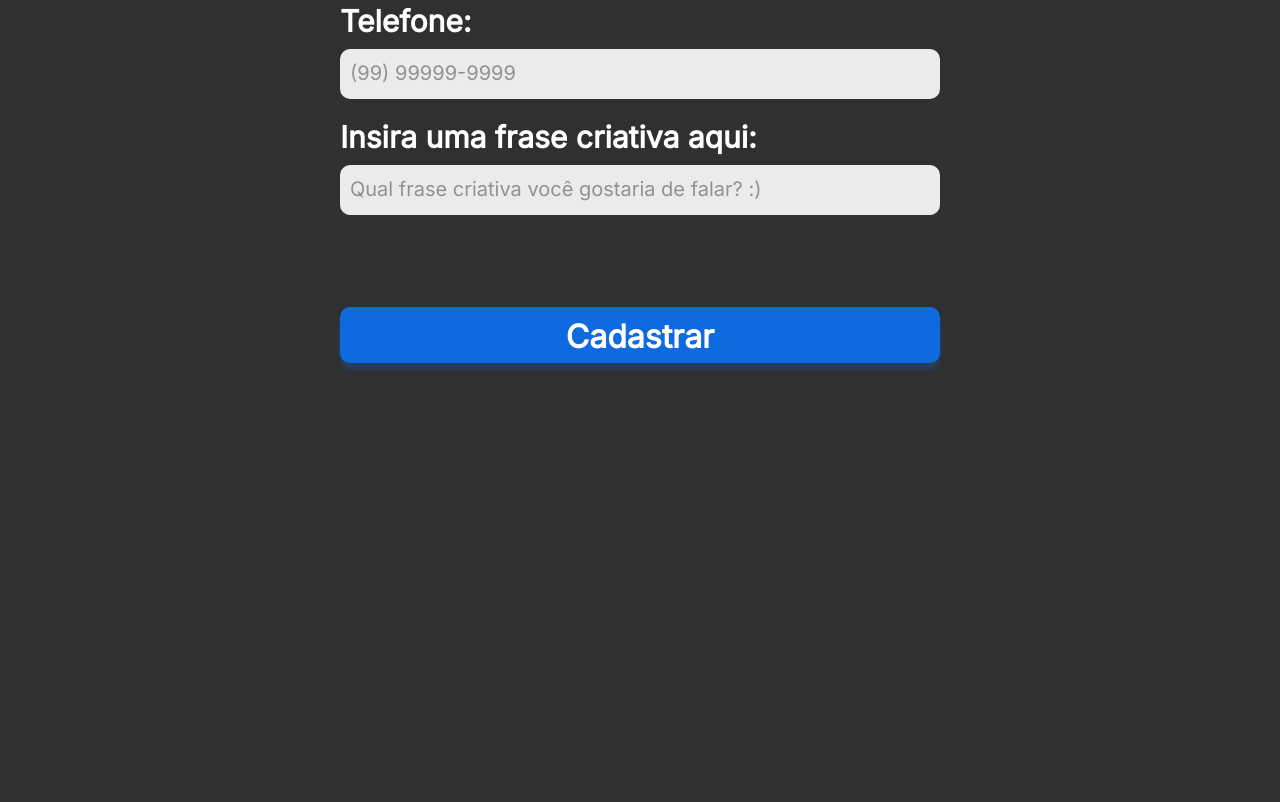
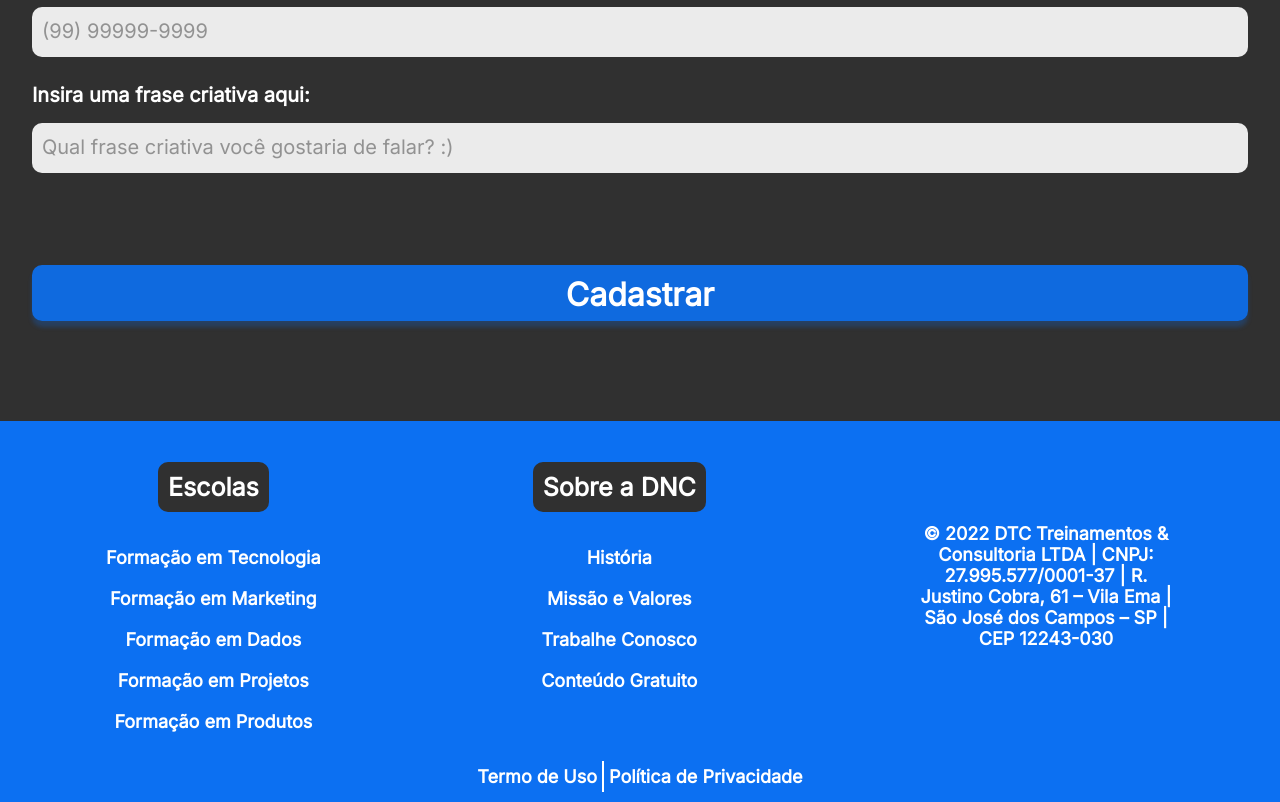
Before and after one commit to RaphaelMBarros/Bootcamp-dnc, a plain HTML site: page index.html in a window 1280 px wide. Shown: the part 1311-2113 px from the top of the page. Before the commit the page ends 1774 px from the top, so only its background shows below. Drawn offline with Linux system fonts and the light colour scheme.

Commit message:
Adicionando media query para mobile

```diff
--- a/estilo.css
+++ b/estilo.css
@@ -214,3 +214,153 @@
 
                 cursor: pointer;
             }
+
+            /* Footer */
+
+          footer {
+            width: 100%;
+            background-color: var(--azul-dnc);
+
+          }
+
+          footer .linha1{
+            display: flex;
+            justify-content: space-around;
+            align-items: center;
+          }
+
+          footer ul{
+            list-style: none;
+            margin: 0px;
+            padding: 0px;
+
+
+          }
+
+          footer nav {
+            display: flex;
+            flex-direction: column;
+            align-items: center;
+            height: 330px;
+          }
+
+          footer h5 {
+            text-align: center;
+            color: white;
+            font-weight: 800;
+            font-size: 25px;
+            font-family: var(--fonte-padrao);
+            background-color: var(--preto-dnc);
+            border-radius: 10px;
+
+            padding: 10px 10px 10px 10px;
+            margin-bottom: 15px;
+
+
+          }
+
+
+          footer ul li{
+            text-align: center;
+            font-weight: 600;
+            font-size: 18px;
+            font-family: var(--fonte-padrao);
+
+            margin: 20px 0 20px 0;
+          }
+
+          footer ul li a {
+            color: white;
+          }
+
+          footer ul li a:hover{
+            color: var(--cinza-hover);
+          }
+
+          footer .endereço {
+            font-weight: 600;
+            font-size: 18px;
+            font-family: var(--fonte-padrao);
+            color: white;
+            width: 20%;
+            text-align: center;
+
+          }
+
+          footer .linha2 {
+            display: flex;
+            justify-content: center;
+            margin: 0px;
+            padding: 10px;
+
+
+          }
+
+
+          footer .linha2 a{
+
+            font-family: var(--fonte-padrao);
+            font-size: 18px;
+            font-weight: 600;
+            color: white;
+            padding: 5px;
+          }
+
+          footer .linha2 a:hover{
+            color: var(--cinza-hover);
+
+          }
+
+          footer .linha2 a:first-child{
+            border-right: 2px solid white;
+          }
+
+@media only screen and (max-width: 600px){
+
+    #principal {
+        height: auto;
+        flex-direction: column;
+    }
+
+    #menu {
+
+        flex-direction: column;
+        width: 100%;
+        text-align: center;
+        margin: 0;
+
+    }
+
+    #menu a{
+        display: flex;
+        align-items: center;
+        height: 50px;
+        justify-content: center;
+    }
+}
+    #principal button{
+        width: 100%;
+        margin: 0;
+    }
+        /* Section */
+
+    section h1 {
+            font-size: 38px;
+    }
+
+    section h2 {
+            font-size: 28px;
+            padding-right: 15px;
+            scroll-padding-left: 15px;
+    }
+
+    form {
+        width: 95%;
+        font-size: 20px;
+    }
+
+    .checkbox-itens label {
+        font-size: 17px;
+
+
+    }
--- a/index.html
+++ b/index.html
@@ -77,5 +77,61 @@
         </form>
 
     </section>
+
+    <footer>
+        <div class="linha1">
+            <nav>
+                <h5>Escolas</h5>
+                <ul>
+                    <li>
+                        <a href="">Formação em Tecnologia</a>
+                    </li>
+                    <li>
+                        <a href="">Formação em Marketing</a>
+                    </li>
+                    <li>
+                        <a href="">Formação em Dados</a>
+                    </li>
+                    <li>
+                        <a href="">Formação em Projetos</a>
+                    </li>
+                    <li>
+                        <a href="">Formação em Produtos</a>
+                    </li>
+
+                </ul>
+            </nav>
+            <nav>
+                <h5>Sobre a DNC</h5>
+                <ul>
+                    <li>
+                        <a href="">História</a>
+                    </li>
+                    <li>
+                        <a href="">Missão e Valores</a>
+                    </li>
+                    <li>
+                        <a href="">Trabalhe Conosco</a>
+                    </li>
+                    <li>
+                        <a href="">Conteúdo Gratuito</a>
+                    </li>
+                </ul>
+
+
+            </nav>
+            <div class="endereço">
+                © 2022 DTC Treinamentos & Consultoria LTDA | CNPJ: 27.995.577/0001-37 | R. Justino Cobra, 61 – Vila Ema | São José dos Campos – SP | CEP 12243-030
+            </div>
+
+        </div>
+        <div class="linha2">
+            <a href="" id="termo">Termo de Uso</a>
+            <a href="">Política de Privacidade</a>
+        </div>
+
+    </footer>
+
+
 </body>
 </html>
```
